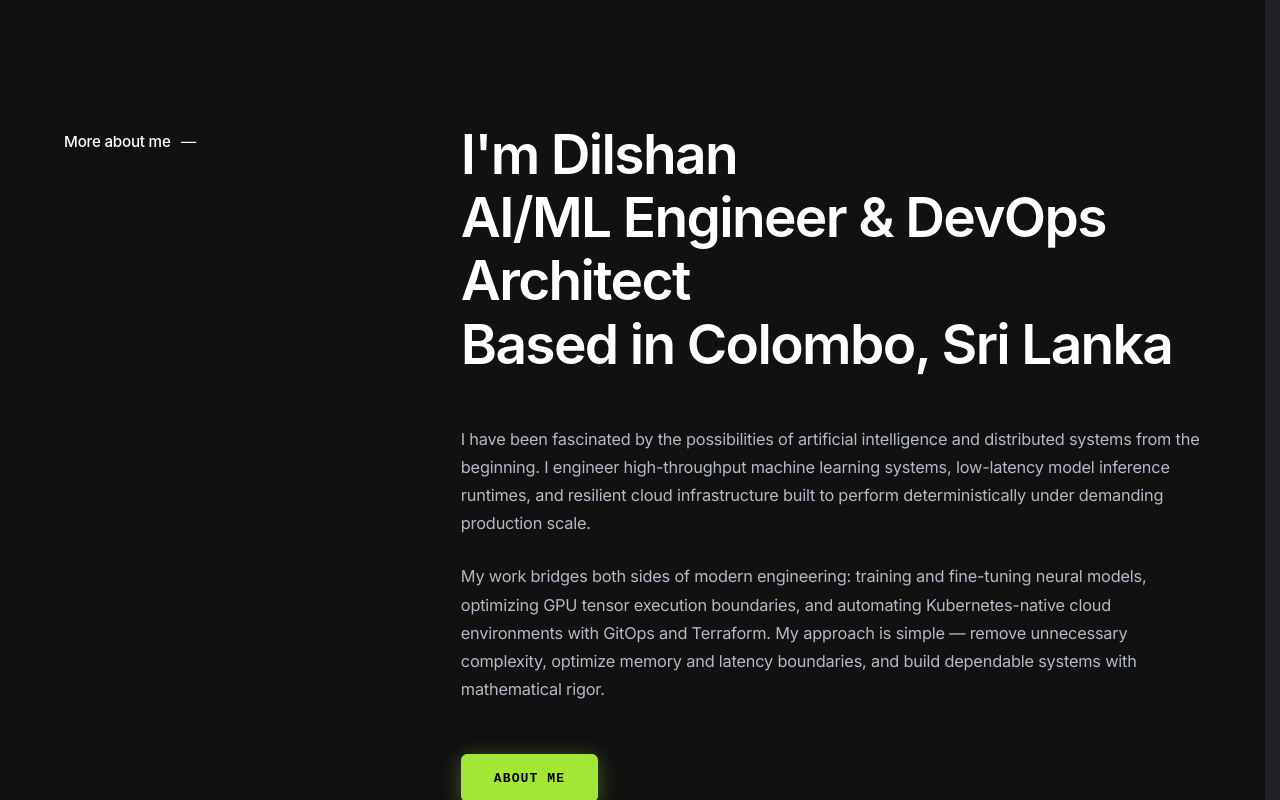
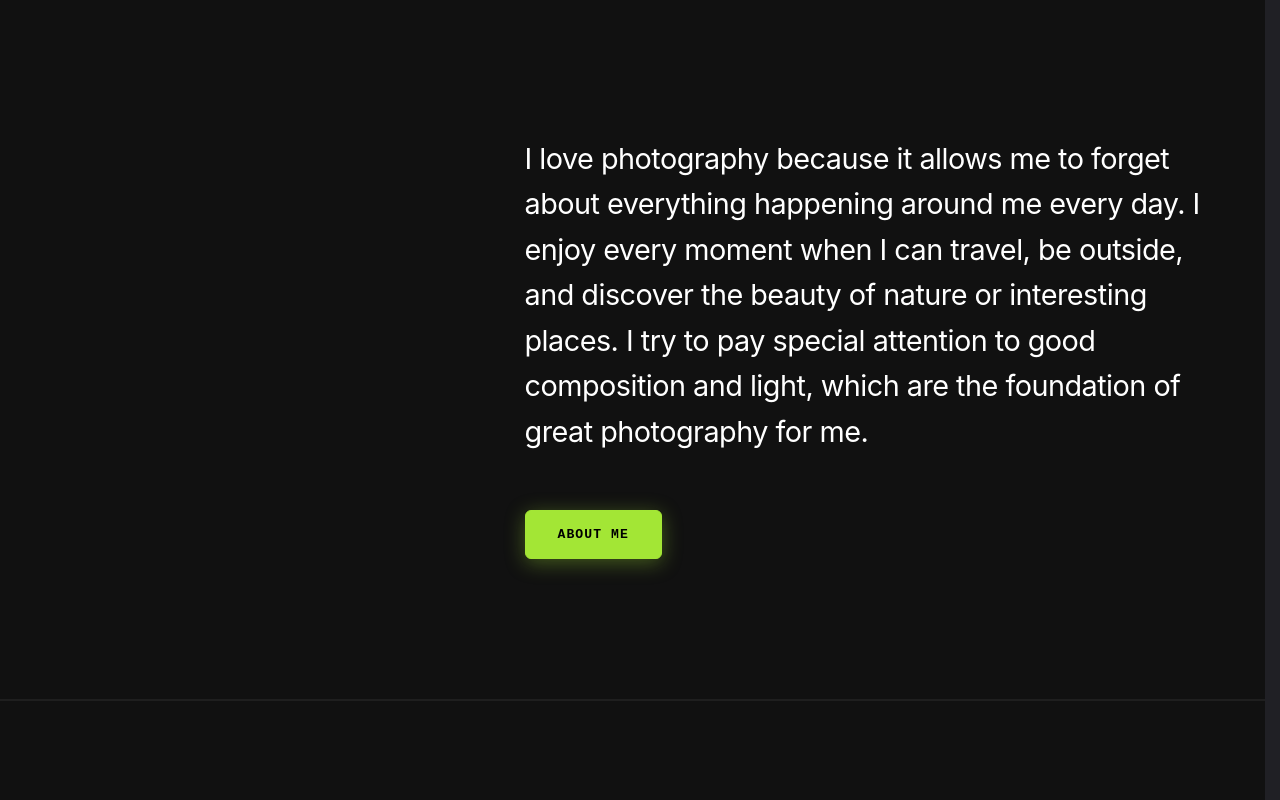
Before and after one commit to dilshandevxx/dilshan-personal-portfolio, a Next.js app: page / in a window 1280 px wide. Shown: the part 1180-1980 px from the top of the page. Built offline with nearby package versions, Linux system fonts and the light colour scheme; a web font is replaced by a local one.

Commit message:
style: remove large 3-line heading from AboutMe section to match minimalist asymmetric statement design with green button

```diff
--- a/src/components/cover/sections/AboutMe.module.css
+++ b/src/components/cover/sections/AboutMe.module.css
@@ -1,8 +1,8 @@
-/* About Section (Faithfully matching user reference design with "More about me —", 3-line headline, narrative, and green button) */
+/* About Section (Asymmetric Minimalist Editorial Layout matching reference design) */
 
 .aboutSection {
   background-color: #111111;
-  padding: clamp(6rem, 10vw, 9.5rem) clamp(1.5rem, 5vw, 4rem);
+  padding: clamp(6.5rem, 11vw, 10.5rem) clamp(1.5rem, 5vw, 4rem);
   position: relative;
   width: 100%;
   box-sizing: border-box;
@@ -16,101 +16,47 @@
   width: 100%;
 }
 
-/* 2-Column Grid: Left label column, Right content column */
+/* 2-Column Grid: Left ~36% open breathing room, Right ~64% statement (Exact 35.7% ratio from reference image) */
 .editorialGrid {
   display: grid;
-  grid-template-columns: minmax(200px, 320px) minmax(0, 1fr);
-  column-gap: clamp(2.5rem, 6vw, 6.5rem);
+  grid-template-columns: minmax(0, 36%) minmax(0, 64%);
+  column-gap: clamp(2rem, 4vw, 4.5rem);
   width: 100%;
   align-items: start;
 }
 
-/* Left Column: Clean label */
 .leftColumn {
-  padding-top: 0.4rem;
+  width: 100%;
 }
 
-.sectionLabel {
-  display: inline-flex;
-  align-items: center;
-  gap: 0.65rem;
-  font-family: var(--font-display, "Plus Jakarta Sans", "Inter", -apple-system, sans-serif);
-  font-size: clamp(0.95rem, 1.1vw, 1.05rem);
-  font-weight: 500;
-  color: #ffffff;
-  letter-spacing: -0.015em;
-  white-space: nowrap;
-}
-
-.labelDash {
-  display: inline-block;
-  color: #ffffff;
-  font-weight: 400;
-}
-
-/* Right Column: Heading, Paragraphs & Button */
 .rightColumn {
   display: flex;
   flex-direction: column;
   align-items: flex-start;
   text-align: left;
-  max-width: 900px;
-}
-
-/* 3-Line Headline matching reference */
-.heading {
-  display: flex;
-  flex-direction: column;
-  font-family: var(--font-display, "Plus Jakarta Sans", "Inter", -apple-system, sans-serif);
-  font-size: clamp(2.35rem, 4.3vw, 3.8rem);
-  font-weight: 600;
-  letter-spacing: -0.03em;
-  line-height: 1.15;
-  color: #ffffff;
-  margin: 0 0 clamp(2.25rem, 3.8vw, 3.25rem) 0;
-}
-
-.headingName,
-.headingRole,
-.headingLocation {
-  display: block;
-}
-
-.headingRole {
-  color: #ffffff;
-}
-
-.headingLocation {
-  color: #ffffff;
-}
-
-/* Narrative Paragraphs */
-.narrativeStack {
-  display: flex;
-  flex-direction: column;
-  gap: clamp(1.35rem, 2vw, 1.85rem);
   max-width: 860px;
 }
 
-.narrativePara {
-  font-family: var(--font-body, "Inter", -apple-system, BlinkMacSystemFont, "Segoe UI", Roboto, sans-serif);
-  font-size: clamp(1.02rem, 1.25vw, 1.15rem);
+/* Statement Typography Matching Exact Reference Design */
+.statementText {
+  font-family: var(--font-display, "Plus Jakarta Sans", "Outfit", -apple-system, BlinkMacSystemFont, "Segoe UI", Roboto, sans-serif);
+  font-size: clamp(1.22rem, 2.25vw, 1.82rem);
   font-weight: 400;
-  line-height: 1.72;
-  letter-spacing: -0.012em;
-  color: #b3b9c5;
+  line-height: 1.58;
+  letter-spacing: -0.018em;
+  color: #ffffff;
   margin: 0;
 }
 
-/* Green Button Action Row */
+/* Green Action Button Row */
 .actionRow {
   display: flex;
   align-items: center;
   justify-content: flex-start;
-  margin-top: clamp(2.5rem, 4vw, 3.5rem);
+  margin-top: clamp(2.5rem, 4.5vw, 3.5rem);
 }
 
-/* Neon Lime-Green Button (Faithfully preserved with polished interaction) */
+/* Neon Lime-Green Button (Preserved per user instruction) */
 .greenButton {
   display: inline-flex;
   align-items: center;
@@ -146,18 +92,22 @@
 }
 
 /* Mobile & Tablet Responsiveness */
-@media (max-width: 860px) {
+@media (max-width: 900px) {
   .editorialGrid {
     grid-template-columns: 1fr;
-    gap: 1.75rem;
   }
 
   .leftColumn {
-    padding-top: 0;
+    display: none;
   }
 
-  .heading {
-    margin-bottom: 2rem;
+  .rightColumn {
+    max-width: 100%;
+  }
+
+  .statementText {
+    font-size: clamp(1.15rem, 3.8vw, 1.45rem);
+    line-height: 1.6;
   }
 
   .actionRow {
--- a/src/components/cover/sections/AboutMe.tsx
+++ b/src/components/cover/sections/AboutMe.tsx
@@ -11,41 +11,24 @@ export default function AboutMe() {
       <div className={styles.container}>
         <motion.div
           className={styles.editorialGrid}
-          initial={{ opacity: 0, y: 28 }}
+          initial={{ opacity: 0, y: 24 }}
           whileInView={{ opacity: 1, y: 0 }}
           viewport={{ once: true, amount: 0.15 }}
           transition={{ duration: 0.75, ease: [0.16, 1, 0.3, 1] }}
         >
-          {/* Left Column: Clean label matching reference design */}
-          <div className={styles.leftColumn}>
-            <span className={styles.sectionLabel}>
-              More about me <span className={styles.labelDash}>—</span>
-            </span>
-          </div>
+          {/* Left Column: Open breathing space (~36% width matching reference design) */}
+          <div className={styles.leftColumn} aria-hidden="true" />
 
-          {/* Right Column: Prominent headline, narrative paragraphs, and lime-green button */}
+          {/* Right Column: Statement narrative paragraph and green button */}
           <div className={styles.rightColumn}>
-            <h2 className={styles.heading}>
-              <span className={styles.headingName}>I&apos;m Dilshan</span>
-              <span className={styles.headingRole}>AI/ML Engineer &amp; DevOps Architect</span>
-              <span className={styles.headingLocation}>Based in Colombo, Sri Lanka</span>
-            </h2>
-
-            <div className={styles.narrativeStack}>
-              <p className={styles.narrativePara}>
-                I have been fascinated by the possibilities of artificial intelligence and distributed systems
-                from the beginning. I engineer high-throughput machine learning systems, low-latency model inference
-                runtimes, and resilient cloud infrastructure built to perform deterministically under demanding
-                production scale.
-              </p>
-
-              <p className={styles.narrativePara}>
-                My work bridges both sides of modern engineering: training and fine-tuning neural models, optimizing
-                GPU tensor execution boundaries, and automating Kubernetes-native cloud environments with GitOps and
-                Terraform. My approach is simple — remove unnecessary complexity, optimize memory and latency boundaries,
-                and build dependable systems with mathematical rigor.
-              </p>
-            </div>
+            <p className={styles.statementText}>
+              I love photography because it allows me to forget about
+              everything happening around me every day. I enjoy every moment
+              when I can travel, be outside, and discover the beauty of nature or
+              interesting places. I try to pay special attention to good
+              composition and light, which are the foundation of great
+              photography for me.
+            </p>
 
             <div className={styles.actionRow}>
               <Link href="/about" className={styles.greenButton}>
```
